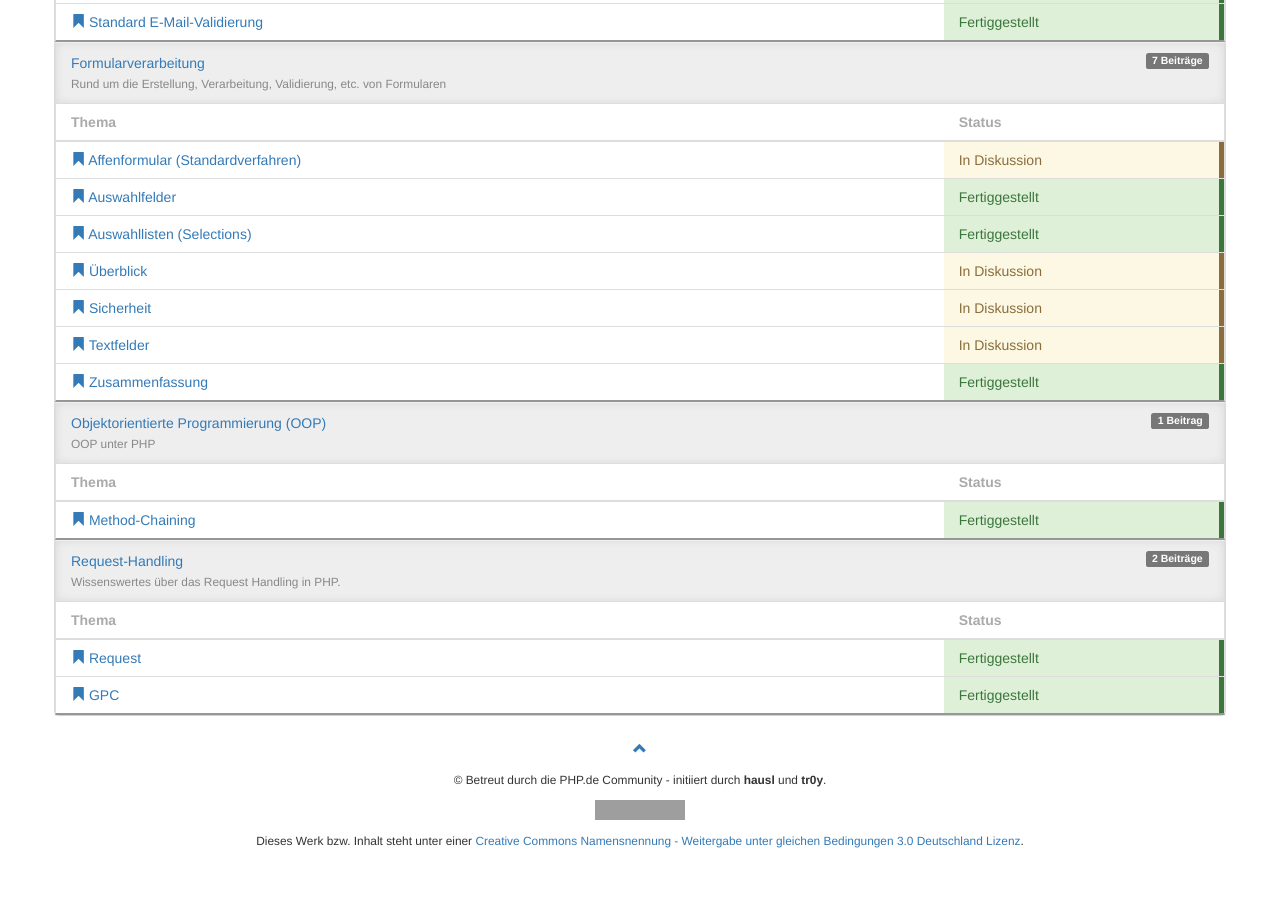
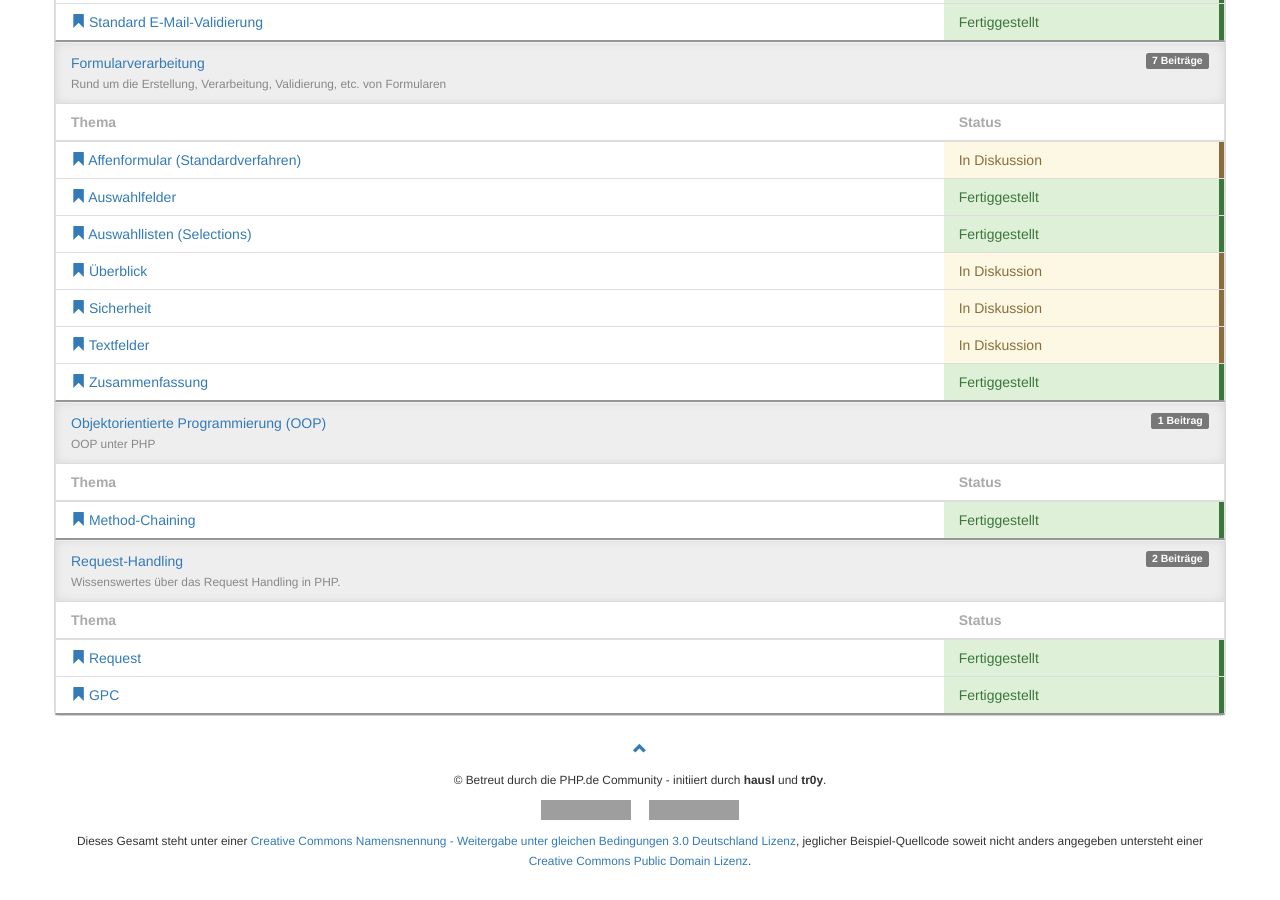
Before and after one commit to php-de/php-de.github.io, a Jekyll site: the page built from index.md, in a window 1280 px wide and 900 px high, scrolled down 1929 px. Built offline with Jekyll 4.4.1, drawn with Linux system fonts in a browser that asks for light colours; nearby versions of some CDN libraries; grey boxes are pictures that could not be loaded.

Commit message:
+CC0 Example Source License

```diff
--- a/_layouts/default.html
+++ b/_layouts/default.html
@@ -56,10 +56,11 @@
                     <small>&copy; Betreut durch die PHP.de Community - initiiert durch <strong>hausl</strong> und <strong>tr0y</strong>.</small>
                 </p>
                 <p>
-                    <a rel="license" href="http://creativecommons.org/licenses/by-sa/3.0/de/"><img alt="Creative Commons Lizenzvertrag" style="border-width:0" src="http://i.creativecommons.org/l/by-sa/3.0/de/88x31.png" /></a>
+                    <a title="Gesamtwerk" rel="license" href="http://creativecommons.org/licenses/by-sa/3.0/de/"><img alt="Repository: Creative Commons Lizenzvertrag" style="border-width:0" src="http://i.creativecommons.org/l/by-sa/3.0/de/88x31.png" /></a>
+                    <a title="Erklärender Sourcecode" rel="license" href="http://creativecommons.org/publicdomain/zero/1.0/deed.de" style="margin-left:15px"><img alt="Example Source: Creative Commons Lizenzvertrag" style="border-width:0" src="http://i.creativecommons.org/p/zero/1.0/88x31.png" /></a>
                 </p>
                 <p>
-                    <small>Dieses Werk bzw. Inhalt steht unter einer <a rel="license" href="http://creativecommons.org/licenses/by-sa/3.0/de/">Creative Commons Namensnennung - Weitergabe unter gleichen Bedingungen 3.0 Deutschland Lizenz</a>.</small>
+                    <small>Dieses Gesamt steht unter einer <a rel="license" href="http://creativecommons.org/licenses/by-sa/3.0/de/">Creative Commons Namensnennung - Weitergabe unter gleichen Bedingungen 3.0 Deutschland Lizenz</a>, jeglicher Beispiel-Quellcode soweit nicht anders angegeben untersteht einer <a href="http://creativecommons.org/publicdomain/zero/1.0/deed.de" rel="license">Creative Commons Public Domain Lizenz</a>.</small>
                 </p>
             </footer>
         </div>
```
